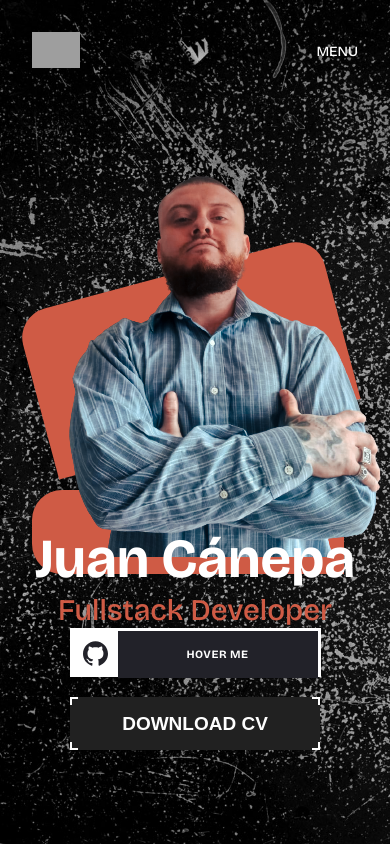
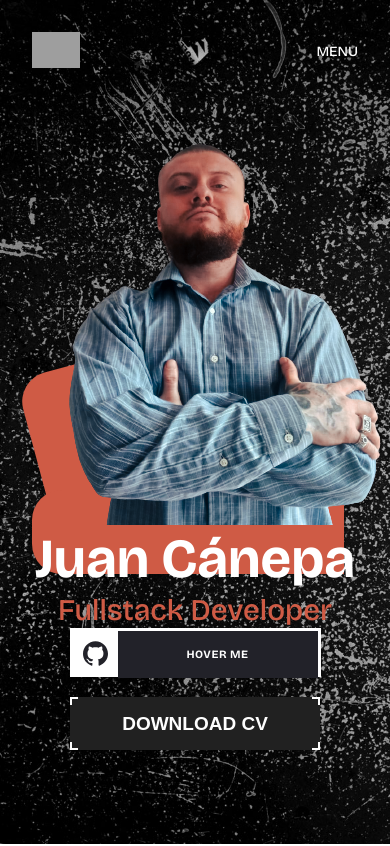
Before and after one commit to 219WD/jc-porfolio-pro, a React (Vite) app: page / in a window 390 px wide. Shown: the top 846 px of the page. Built offline with nearby package versions, Linux system fonts and the light colour scheme; grey boxes are pictures that could not be loaded.

Commit message:
commit de correccion

```diff
--- a/src/pages/HomeScreen.css
+++ b/src/pages/HomeScreen.css
@@ -237,7 +237,7 @@ button {
 
   .foto {
     position: relative;
-    top: -2rem;
+    top: -4rem;
     left: -2rem;
     margin: auto;
   }
@@ -245,7 +245,7 @@ button {
   .color {
     width: 80vw;
     height: 20vh;
-    top: -20rem;
+    top: -16rem;
   }
 
   .color2 {
```
